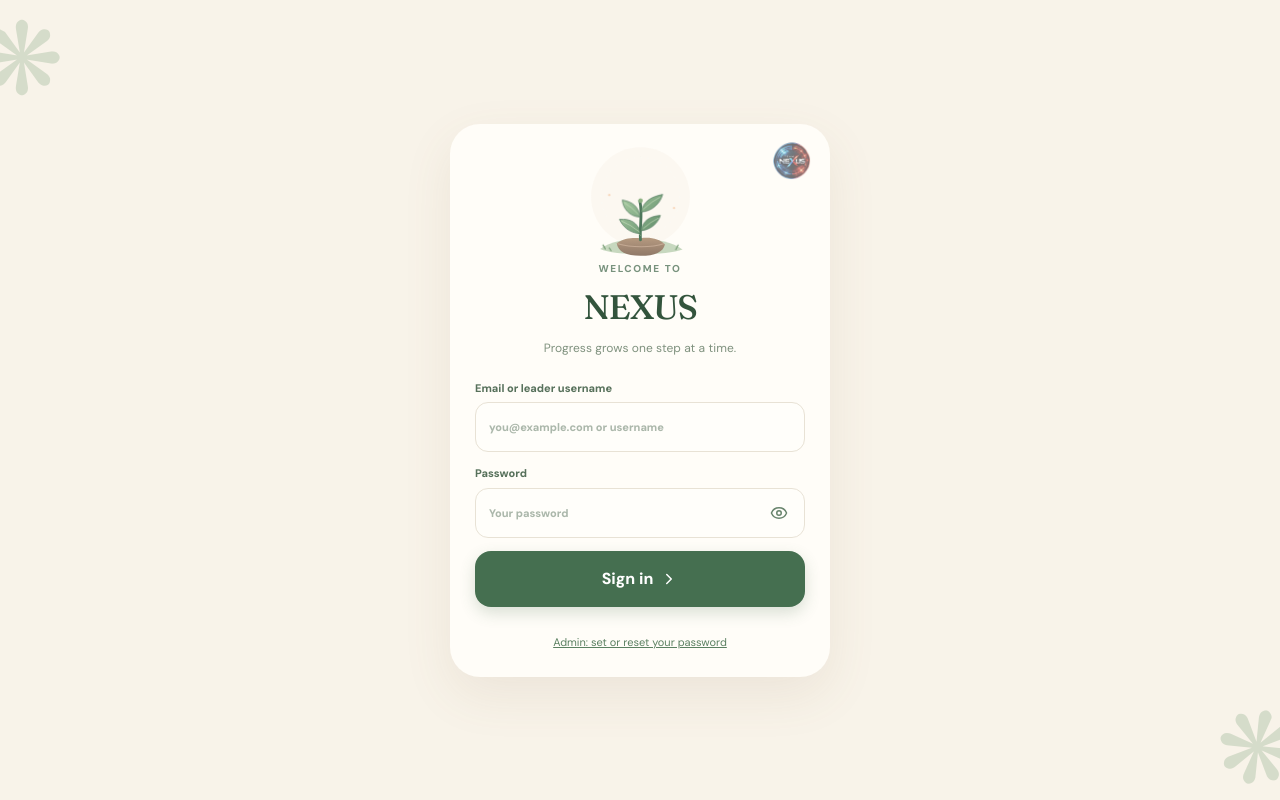
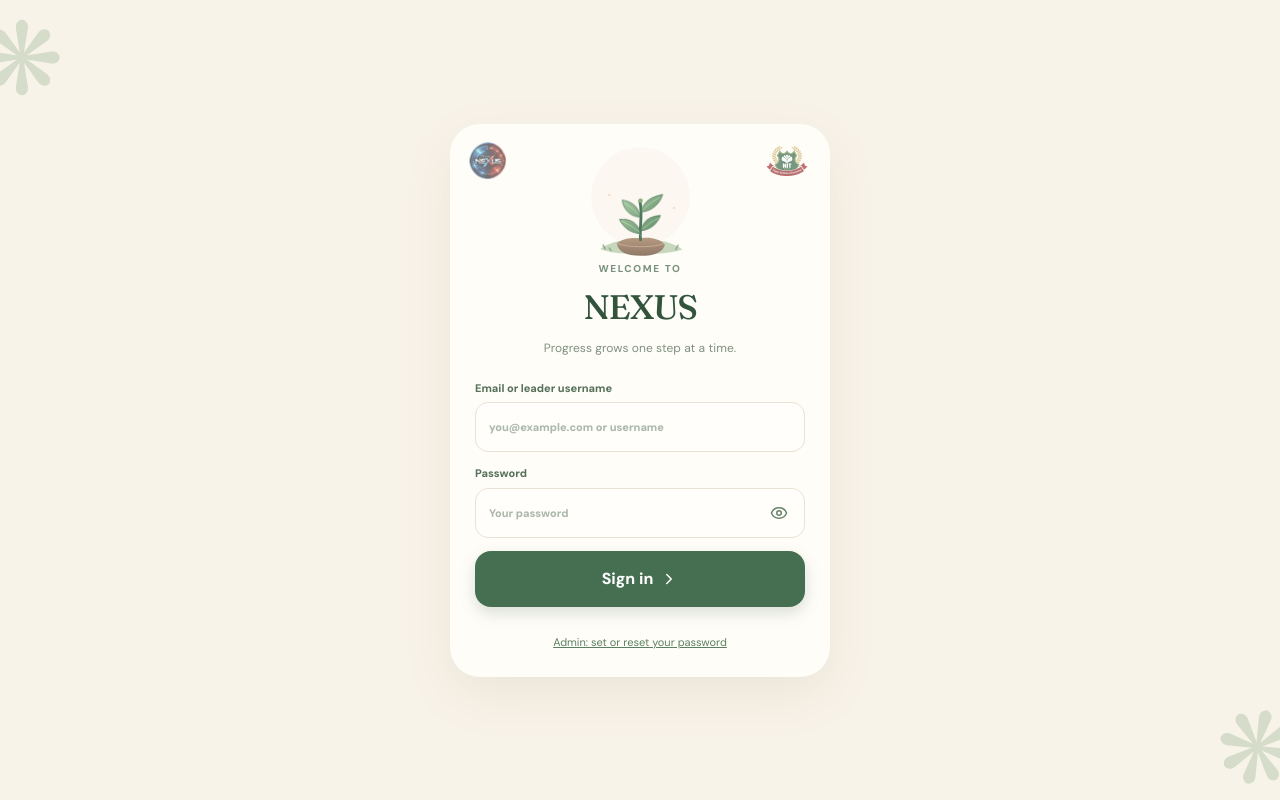
Before and after one commit to sahilmisalwar/NEXUS-team-registration-tracker-app, a Next.js app: page / in a window 1280 px wide. Built offline with nearby package versions, Linux system fonts and the light colour scheme.

Commit message:
Add NIT crest to login card

```diff
--- a/app/NexusApp.tsx
+++ b/app/NexusApp.tsx
@@ -121,7 +121,7 @@ function Login({ error, onError }: { error: string; onError: (s: string) => void
   const [identifier, setIdentifier] = useState(""), [password, setPassword] = useState(""), [sending, setSending] = useState(false), [info, setInfo] = useState("");
   const signIn = async (event: React.FormEvent) => { event.preventDefault(); onError(""); setSending(true); const value = identifier.trim().toLowerCase(); const email = value.includes("@") ? value : `${value}@leaders.nexus-tracker.example`; const r = await supabase.auth.signInWithPassword({ email, password }); if (r.error) onError("Sign in failed. Check your username or email and password."); setSending(false); };
   const sendSetup = async () => { if (!identifier.trim().includes("@")) { onError("Enter your administrator email to get a setup link."); return; } setSending(true); onError(""); const r = await supabase.auth.resetPasswordForEmail(identifier.trim(), { redirectTo: window.location.origin }); setSending(false); if (r.error) onError(r.error.message); else setInfo("If this email belongs to an administrator, a setup link is on its way."); };
-  return <main className="login-page"><i className="sprig a">❋</i><i className="sprig b">❋</i><section className="login-card"><Image className="login-emblem" src="/nexus-team-emblem.png" alt="" width={38} height={38} /><div className="login-plant"><Plant percent={65} /></div><p className="eyebrow">WELCOME TO</p><h1>NEXUS</h1><p className="sub">Progress grows one step at a time.</p><form onSubmit={signIn}><label>Email or leader username<input autoComplete="username" value={identifier} onChange={e => setIdentifier(e.target.value)} placeholder="you@example.com or username" required /></label><PasswordField label="Password" value={password} onChange={setPassword} placeholder="Your password" autoComplete="current-password" required />{error && <p className="form-error" role="alert">{error}</p>}{info && <p className="form-info">{info}</p>}<button className="primary" disabled={sending} type="submit">{sending ? "Please wait…" : "Sign in"}<ChevronRight size={18} /></button></form><button className="role-switch" type="button" onClick={() => void sendSetup()} disabled={sending}>Admin: set or reset your password</button></section></main>;
+  return <main className="login-page"><i className="sprig a">❋</i><i className="sprig b">❋</i><section className="login-card"><Image className="login-emblem login-emblem-left" src="/nexus-team-emblem.png" alt="" width={38} height={38} /><Image className="login-emblem login-emblem-nit" src="/nit-shield-crest.png" alt="Nagpur Institute of Technology crest" width={48} height={32} /><div className="login-plant"><Plant percent={65} /></div><p className="eyebrow">WELCOME TO</p><h1>NEXUS</h1><p className="sub">Progress grows one step at a time.</p><form onSubmit={signIn}><label>Email or leader username<input autoComplete="username" value={identifier} onChange={e => setIdentifier(e.target.value)} placeholder="you@example.com or username" required /></label><PasswordField label="Password" value={password} onChange={setPassword} placeholder="Your password" autoComplete="current-password" required />{error && <p className="form-error" role="alert">{error}</p>}{info && <p className="form-info">{info}</p>}<button className="primary" disabled={sending} type="submit">{sending ? "Please wait…" : "Sign in"}<ChevronRight size={18} /></button></form><button className="role-switch" type="button" onClick={() => void sendSetup()} disabled={sending}>Admin: set or reset your password</button></section></main>;
 }
 function PasswordSetup({ done }: { done: () => void }) { const [password, setPassword] = useState(""), [error, setError] = useState(""), [busy, setBusy] = useState(false); const save = async (event: React.FormEvent) => { event.preventDefault(); if (password.length < 12) { setError("Use at least 12 characters."); return; } setBusy(true); const r = await supabase.auth.updateUser({ password }); setBusy(false); if (r.error) setError(r.error.message); else done(); }; return <main className="login-page"><section className="login-card"><Image className="login-emblem" src="/nexus-team-emblem.png" alt="" width={38} height={38} /><div className="login-plant"><Plant percent={100} /></div><h1>Welcome to NEXUS</h1><p className="sub">Choose your password to finish setting up your account.</p><form onSubmit={save}><PasswordField label="New password" value={password} onChange={setPassword} autoComplete="new-password" minLength={12} required />{error && <p className="form-error" role="alert">{error}</p>}<button className="primary" disabled={busy}>Save password<ChevronRight size={18} /></button></form></section></main>; }
 function LeaderDashboard({ team, name, update, colleges }: { team: Team; name: string; update: () => void; colleges: () => void }) { const progress = percent(team); return <section className="page"><p className="greeting">Hello, {name.split(" ")[0]} <span>☀</span></p><h1>Let’s help your plant grow.</h1><div className="garden-card"><div className="garden-heading"><div><p className="eyebrow">{team.name.toUpperCase()}</p><h2>{team.counts.confirmed} <small>of {team.target} confirmed</small></h2></div><b>Stage {stage(progress)}/5</b></div><Plant percent={progress} /><div className="percent-row"><strong>{pct(progress)}</strong><span>toward your target</span></div><Progress value={progress} /><p className="encourage">{progress >= 100 ? "Your plant is in full bloom!" : "Every confirmed registration helps it grow."}</p></div><div className="counter-grid"><Counter color="peach" value={team.counts.interested} label="Interested" /><Counter color="yellow" value={team.counts.registered} label="Registered · unpaid" /><Counter color="sage" value={team.counts.confirmed} label="Confirmed · paid" /></div><button className="primary" onClick={update}><Edit3 size={18} />Update entries</button><button className="link-row" onClick={colleges}><Building2 size={18} /><span>My assigned colleges</span><ChevronRight size={18} /></button><p className="hint">Last saved {team.updated ? new Date(team.updated).toLocaleString() : "not yet"}</p></section>; }
--- a/app/polish.css
+++ b/app/polish.css
@@ -42,3 +42,5 @@ button:not(:disabled){transition:transform .22s cubic-bezier(.22,1,.36,1),backgr
 .brand-emblem{overflow:hidden}
 .brand-emblem img{display:block;width:31px;height:31px;border-radius:50%;object-fit:contain;opacity:.68;filter:saturate(.7)}
 .login-emblem{position:absolute;top:18px;right:19px;width:38px;height:38px;object-fit:contain;opacity:.56;filter:saturate(.68)}
+.login-emblem-left{right:auto;left:19px}
+.login-emblem-nit{width:48px;height:32px;top:21px;border-radius:9px;opacity:.6;filter:saturate(.65)}
```
Also changed, not shown: public/nit-shield-crest.png (added).
